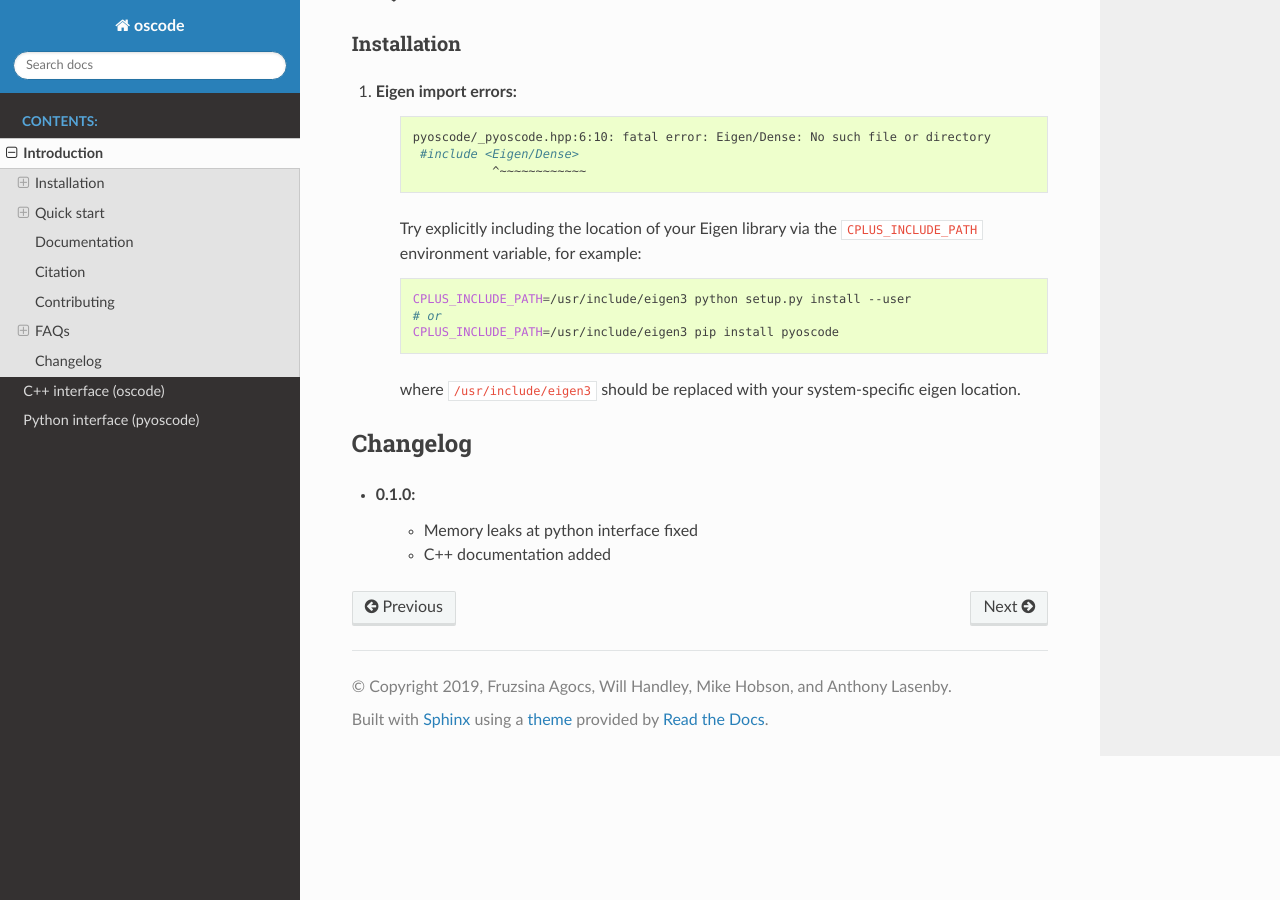
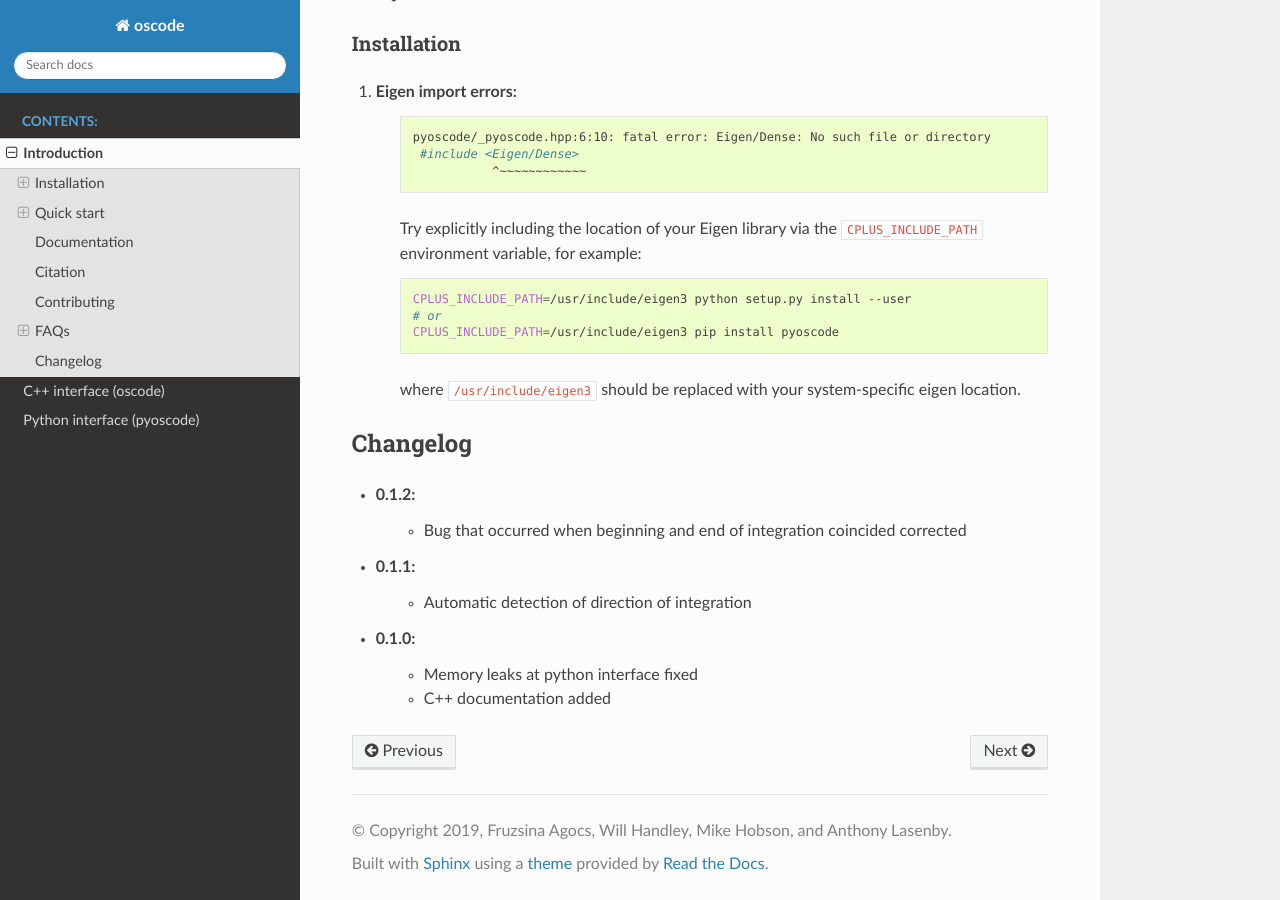
Before and after one commit to fruzsinaagocs/oscode, a Sphinx documentation site: the page built from pyoscode/docs/source/introduction.rst, in a window 1280 px wide and 900 px high, scrolled down 6454 px. Built offline with Sphinx 7.4.7 and the Read the Docs theme 2.0.0, drawn with Linux system fonts in a browser that asks for light colours.

Commit message:
Bug occurring when ti=tf corrected

```diff
--- a/pyoscode/__init__.py
+++ b/pyoscode/__init__.py
@@ -72,6 +72,9 @@
     # Set direction of integration if initial stepsize, h, not given
     if h==None:
         h = numpy.sign(tf - ti)
+        # Handle the case of ti = tf
+        if h==0:
+            h=1
 
     # Run oscode from module library
     resdict = _pyoscode.solve(ts, ws, gs, ti, tf, x0, dx0, logw=logw, logg=logg,
--- a/pyoscode/docs/source/introduction.rst
+++ b/pyoscode/docs/source/introduction.rst
@@ -6,7 +6,7 @@
 
 :oscode: oscillatory ordinary differential equation solver
 :Author: Fruzsina Agocs, Will Handley, Mike Hobson, and Anthony Lasenby
-:Version: 0.1.1
+:Version: 0.1.2
 :Homepage: https://github.com/fruzsinaagocs/oscode
 :Documentation: https://oscode.readthedocs.io
 
@@ -332,6 +332,11 @@
 Changelog
 ---------
 
+- 0.1.2:
+    - Bug that occurred when beginning and end of integration coincided
+      corrected
+- 0.1.1:
+    - Automatic detection of direction of integration
 - 0.1.0:
     - Memory leaks at python interface fixed
     - C++ documentation added
--- a/setup.py
+++ b/setup.py
@@ -30,7 +30,7 @@
 
 setup(
     name="pyoscode",
-    version="0.1.0",
+    version="0.1.2",
     description=readme(short=True),
     long_description=readme(),
     url="https://github.com/fruzsinaagocs/oscode",
```
Also changed, not shown: README.rst (+6 -1 lines).
